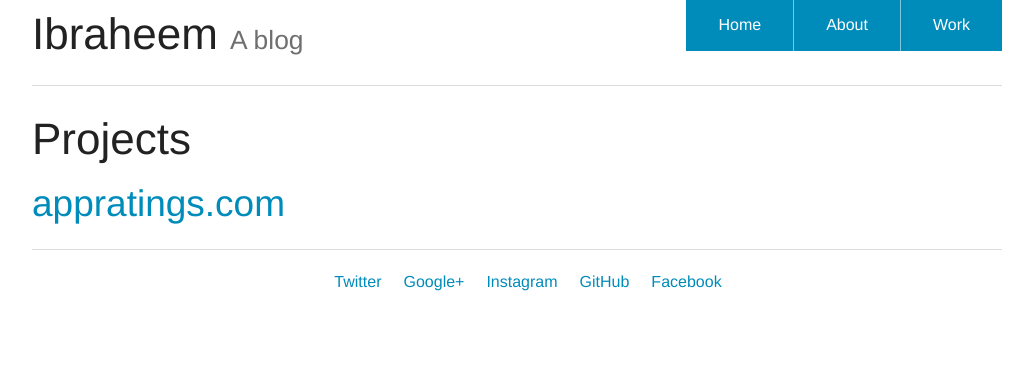
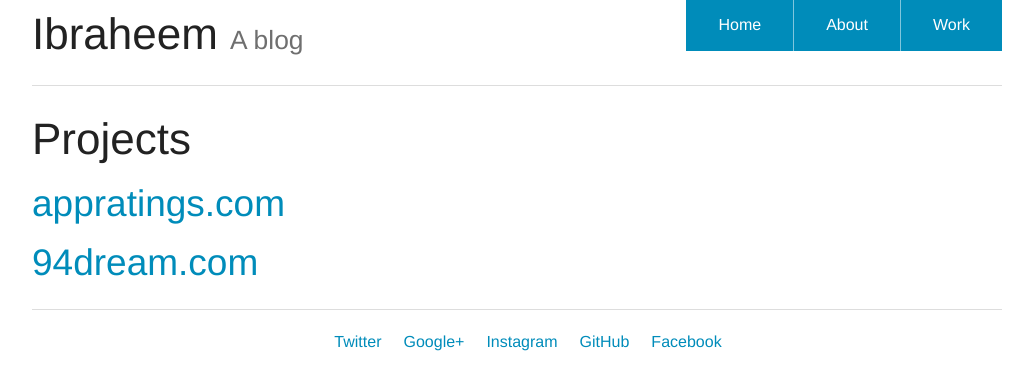
Before and after one commit to ibraheem4/ibraheem4.github.io, a Jekyll site: the page built from projects.html, in a window 1280 px wide. Shown: the top 390 px of the page, without its empty margins (123-1156 px from the left). Built offline with Jekyll 4.4.1, drawn with Linux system fonts in a browser that asks for light colours.

Commit message:
projects

```diff
--- a/projects.html
+++ b/projects.html
@@ -5,3 +5,4 @@ permalink:      /projects/
 ---
 <h1>Projects</h1>
 <h2><a href="#">appratings.com</a></h2>
+<h2><a href="#">94dream.com</a></h2>
```
